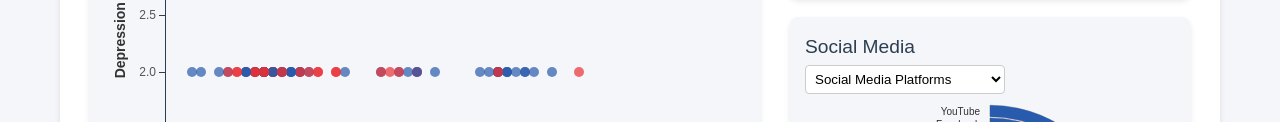
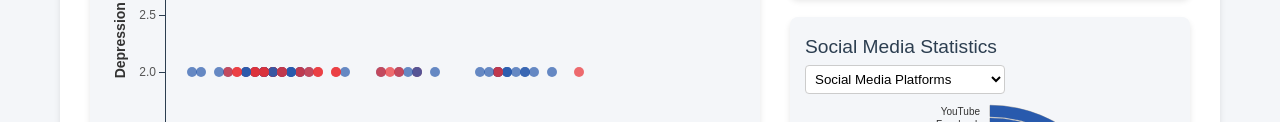
Before and after one commit to Arlouro/social-media-and-mental-health-data-visualization, a plain HTML site: page index.html in a window 1280 px wide. Shown: the part 652-774 px from the top of the page. Drawn offline with nearby package versions, Linux system fonts and the light colour scheme.

Commit message:
simple title change

```diff
--- a/index.html
+++ b/index.html
@@ -27,7 +27,7 @@
                 </div>
 
                 <div class="graph-card donut-chart">
-                    <div class="graph-header">Social Media</div>
+                    <div class="graph-header">Social Media Statistics</div>
                     <div id="side-graph-2"></div>
                 </div>
             </div>
```
